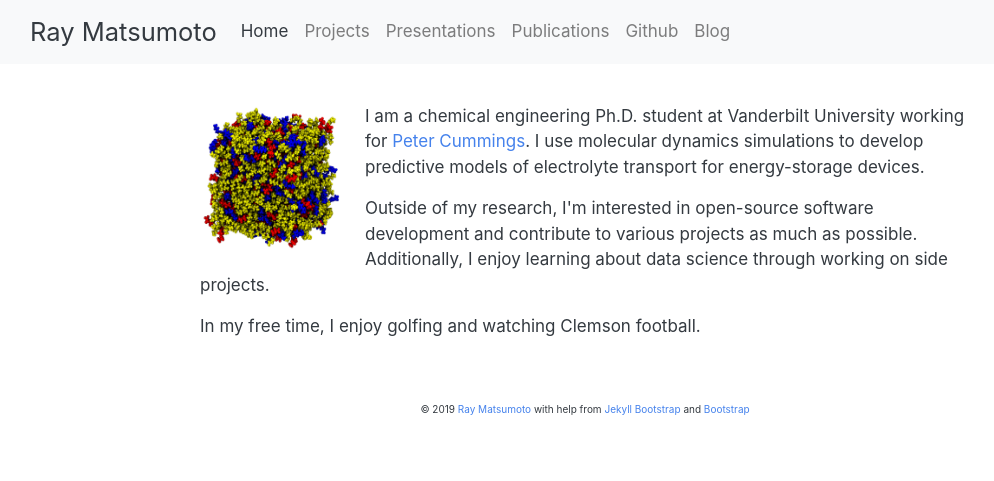
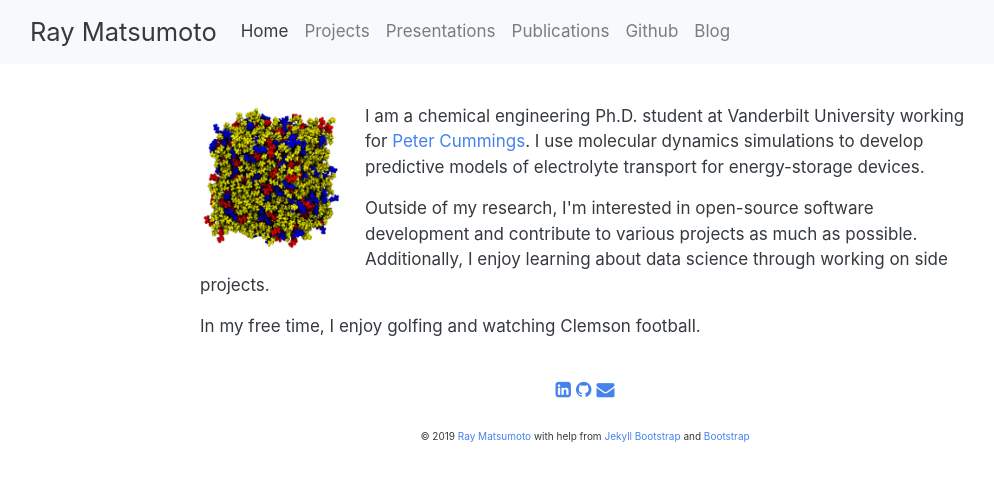
Before and after one commit to rmatsum836/rmatsum836.github.io, a Jekyll site: the page built from index.md, in a window 1280 px wide. Shown: the top 481 px of the page, without its empty margins (55-1049 px from the left). Built offline with Jekyll 4.4.1, drawn with Linux system fonts in a browser that asks for light colours; nearby versions of some CDN libraries.

Commit message:
Add icons, remove favicon

```diff
--- a/_includes/themes/bootstrap-3/top.html
+++ b/_includes/themes/bootstrap-3/top.html
@@ -16,8 +16,8 @@
     <!-- Enable responsive viewport -->
     <meta name="viewport" content="width=device-width, initial-scale=1.0">
 
-    <!-- favicon -->
-    <link rel="icon" href="imgs/favicon.ico">
+    <!-- icons -->
+    <link rel="stylesheet" href="https://cdnjs.cloudflare.com/ajax/libs/font-awesome/4.7.0/css/font-awesome.min.css">
 
     <!-- Bootstrap styles -->
     <link href="/css/litera.css" rel="stylesheet">
```
